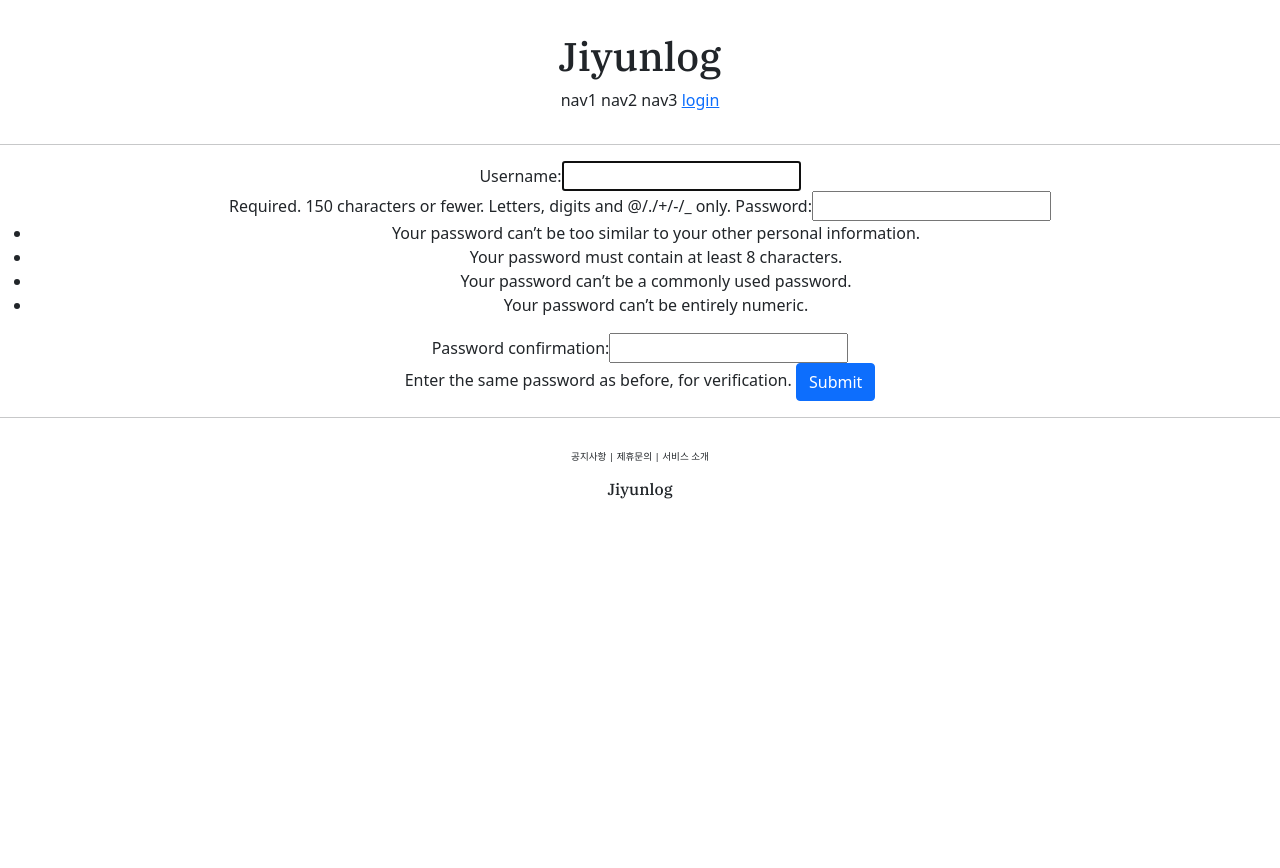
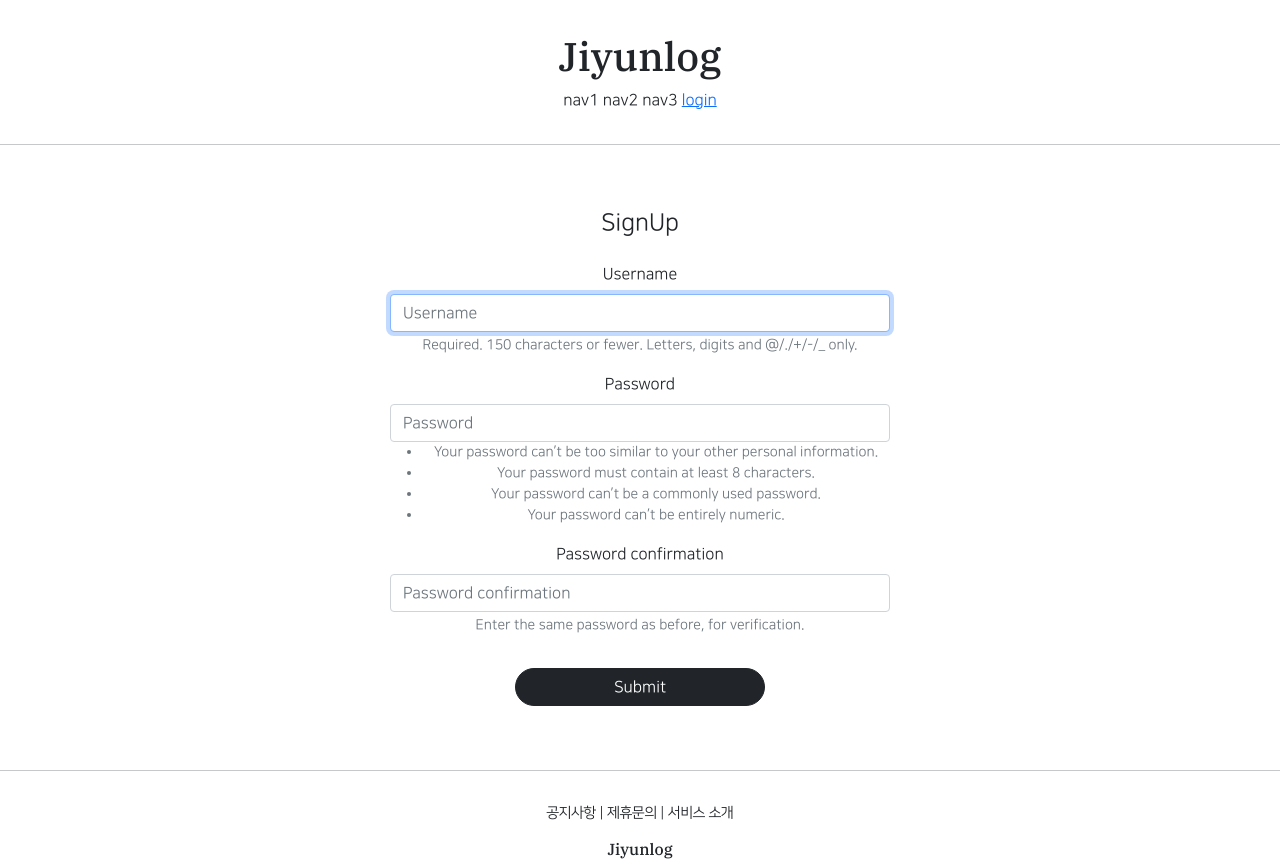
Before and after one commit to howecofe/Python-Django-Blog, a Django app: page /account/create/ in a window 1280 px wide. Before the commit the page ends 499 px from the top, so only its background shows below. Run offline with Django 3.2, Linux system fonts and the light colour scheme; some libraries are stand-ins or nearby versions.

Commit message:
django course 23 commit

```diff
--- a/accountapp/templates/accountapp/create.html
+++ b/accountapp/templates/accountapp/create.html
@@ -1,12 +1,17 @@
 {% extends 'base.html' %}
+{% load bootstrap4 %}
 
 {% block content %}
 
-<div style="text-align: center;">
+<div style="text-align: center; max-width: 500px; margin: 4rem auto;">
+  <div class="mb-4">
+    <h4>SignUp</h4>
+  </div>
   <form action="{% url 'accountapp:create' %}" method="post">
     {% csrf_token %}
-    {{ form }}
-    <input type="submit" class="btn btn-primary">
+<!--    {{ form }}-->
+    {% bootstrap_form form %}
+    <input type="submit" class="btn btn-dark rounded-pill col-6 mt-3">
   </form>
 </div>
 
--- a/pragmatic/settings.py
+++ b/pragmatic/settings.py
@@ -50,6 +50,7 @@ INSTALLED_APPS = [
     'django.contrib.sessions',
     'django.contrib.messages',
     'django.contrib.staticfiles',
+    'bootstrap4',
     'accountapp',
 ]
 
--- a/static/base.css
+++ b/static/base.css
@@ -3,7 +3,7 @@
 }
 
 .pregmatic_footer_button {
-    font-size: .6rem;
+    font-size: .9rem;
 }
 
 .pregmatic_footer {
--- a/templates/base.html
+++ b/templates/base.html
@@ -3,7 +3,7 @@
 
 {% include 'head.html' %}
 
-<body>
+<body style="font-family: 'NanumSquare_acR';">
 
     {% include 'header.html' %}
 
--- a/templates/head.html
+++ b/templates/head.html
@@ -14,4 +14,27 @@
 
     <!--  DEFAULT CSS LINK  -->
     <link rel="stylesheet" type="text/css" href="{% static 'base.css' %}">
+
+    <style>
+        @font-face {
+            font-family: 'NanumSquare_acB';
+            src: local('NanumSquare_acB'),
+            url("{% static 'fonts/NanumSquare_acB.ttf' %}") format("opentype");
+        }
+        @font-face {
+            font-family: 'NanumSquare_acEB';
+            src: local('NanumSquare_acEB'),
+            url("{% static 'fonts/NanumSquare_acEB.ttf' %}") format("opentype");
+        }
+        @font-face {
+            font-family: 'NanumSquare_acL';
+            src: local('NanumSquare_acL'),
+            url("{% static 'fonts/NanumSquare_acL.ttf' %}") format("opentype");
+        }
+        @font-face {
+            font-family: 'NanumSquare_acR';
+            src: local('NanumSquare_acR'),
+            url("{% static 'fonts/NanumSquare_acR.ttf' %}") format("opentype");
+        }
+    </style>
 </head>
```
Also changed, not shown: accountapp/templates/accountapp/login.html (+5 -3 lines), static/fonts/NanumSquare_acB.ttf (added), static/fonts/NanumSquare_acEB.ttf (added), static/fonts/NanumSquare_acL.ttf (added), static/fonts/NanumSquare_acR.ttf (added).
